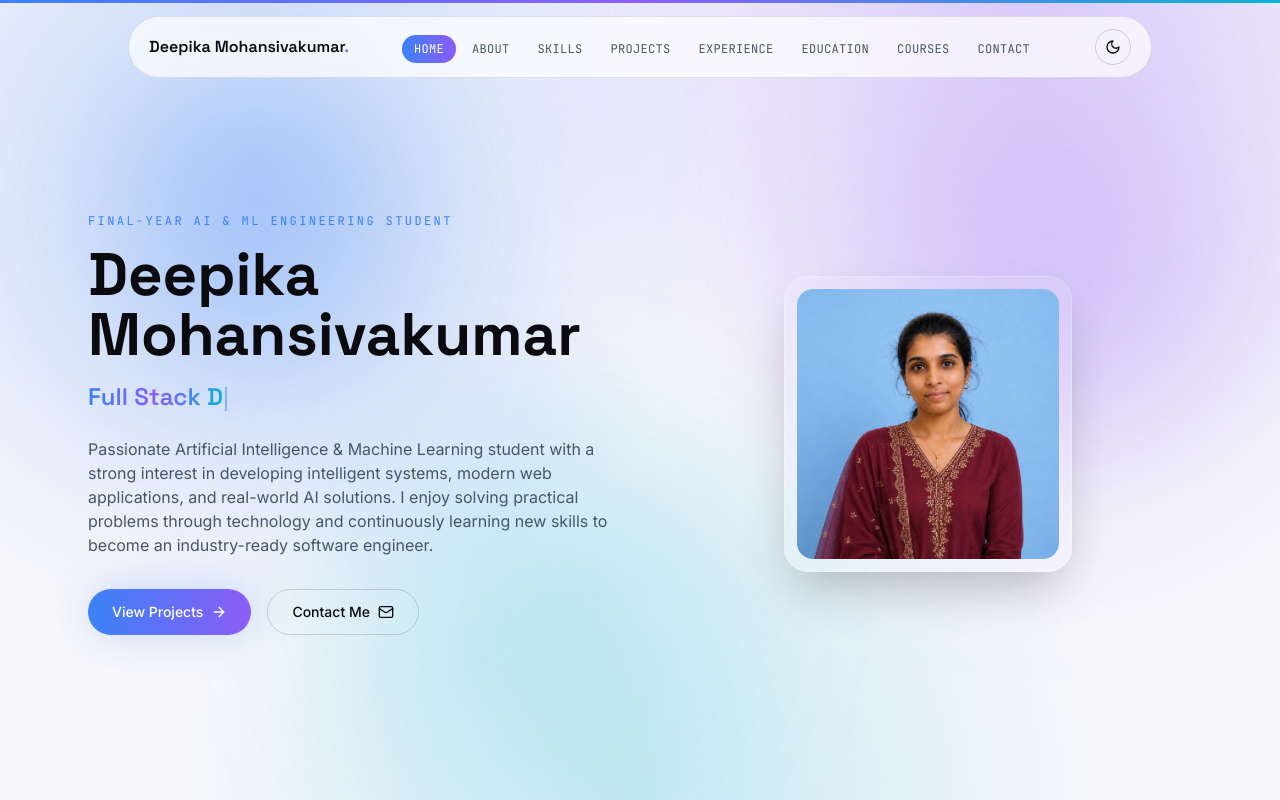
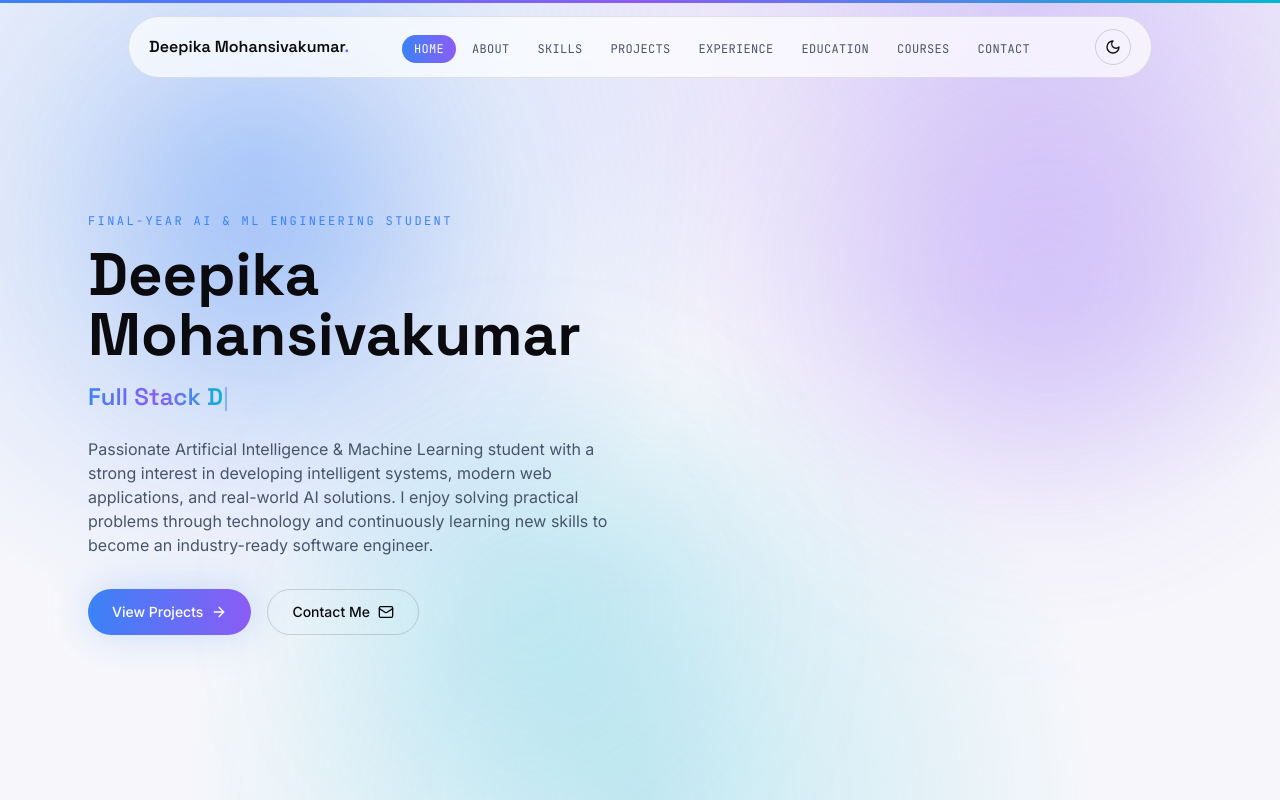
Before and after one commit to DeepikaMohansivakumar/Deepika_Mohansivakumar_Portfolio, a React (Vite) app: page / in a window 1280 px wide. Shown: the top 800 px of the page. Built offline with nearby package versions, Linux system fonts and the light colour scheme.

Commit message:
Nav bar changes

```diff
--- a/src/components/Hero.tsx
+++ b/src/components/Hero.tsx
@@ -121,14 +121,6 @@ export default function Hero() {
           </div>
         </motion.div>
 
-        <motion.div
-          initial={{ opacity: 0, scale: 0.92 }}
-          animate={{ opacity: 1, scale: 1 }}
-          transition={{ duration: 0.8, delay: 0.2 }}
-          className="flex justify-center"
-        >
-          <div className="relative mx-auto w-72 max-w-full rounded-3xl border border-white/20 bg-white/10 p-3 backdrop-blur-xl shadow-2xl"><img src="/profile.jpg" alt="Deepika" className="w-full rounded-2xl object-cover"/></div>
-        </motion.div>
       </div>
     </section>
   )
```
Also changed, not shown: public/archived/profile.jpg (renamed from public/profile.jpg).
